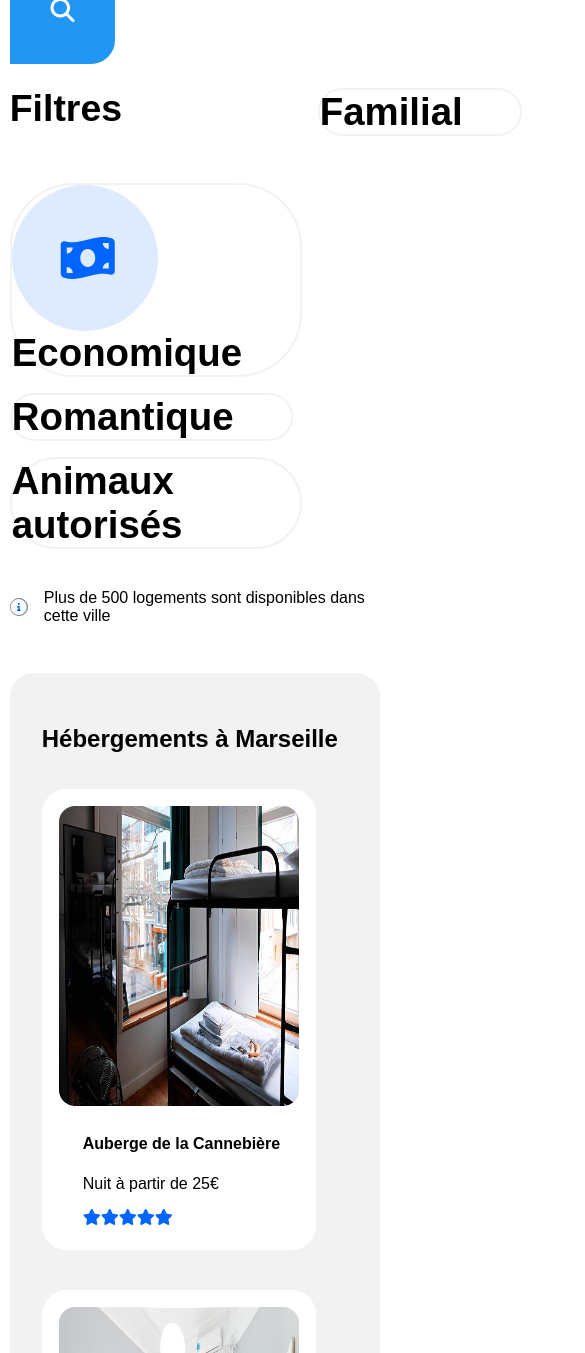
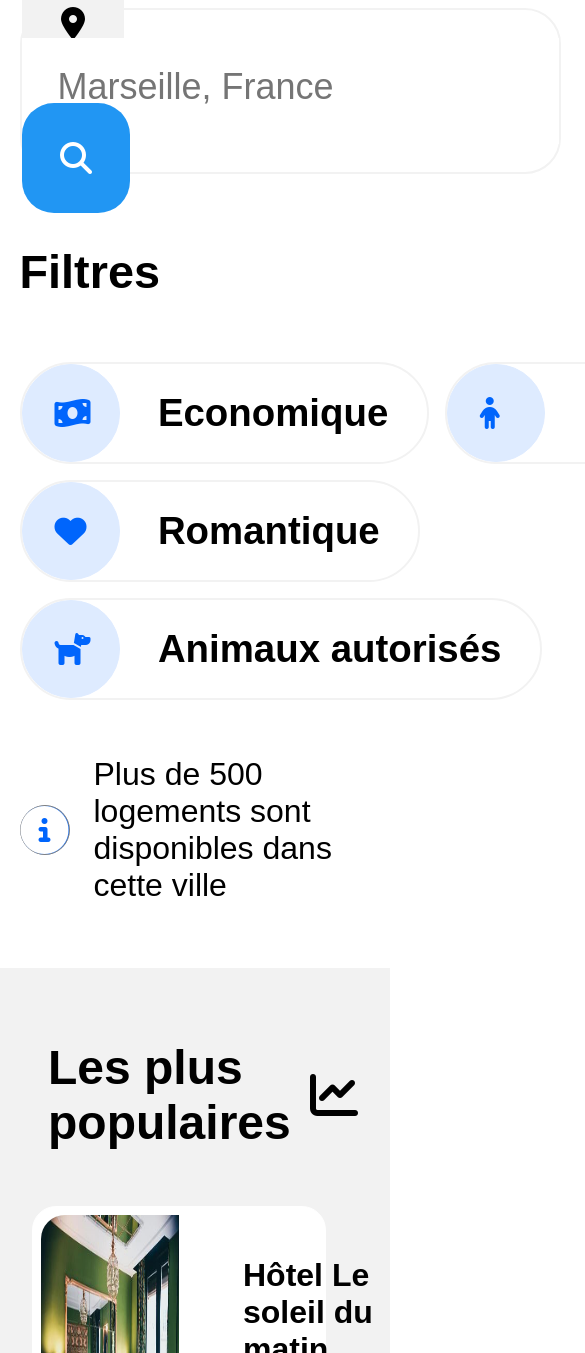
Before and after one commit to ArthurB2077/reservia, a plain HTML site: page index.html in a window 390 px wide. Shown: the part 647-2000 px from the top of the page, 585 px wide, since content can reach past the window. Drawn offline with Linux system fonts and the light colour scheme; a web font is replaced by a local one.

Commit message:
P1OPCR-22: bugfix on responsivity done

```diff
--- a/index.html
+++ b/index.html
@@ -30,51 +30,58 @@
                         <a class="rsv-header__medialink2" href="#activites">Activités</a>
                     </div>
                 </div>
+
             <div id="rsv">
 
                 <article>
+                    <div class="rsv-media">
                         <h3 id="rsv-searchsection--title">Trouver votre hébergement pour des vacances de rêves</h3>
-                            <p class="rsv-searchsection--content">En plein centre ville ou en pleine nature</p>
+                        <p class="rsv-searchsection--content--paragraph">En plein centre ville ou en pleine nature</p>
                         <div class="rsv-search rsv-searchsection--content">
                             <i class="fas fa-map-marker-alt rsv-search__icon"></i>
                             <i class="fas fa-map-marker-alt fa-lg rsv-search__mediaicon"></i>
                             <input class="rsv-search__serchbar" type="text" placeholder="Marseille, France" />
                             <a class="rsv-search__button">Rechercher</a>
-                                <i class="fas fa-search rsv-search__mediabutton"></i>
+                            <i class="fas fa-search fa-lg rsv-search__mediabutton"></i>
+                        </div>
 
-                            </div>
                         <div class="rsv-filter--mediaorganiser">
                             <div class="rsv-filter__list">
                                     <div class="rsv-filter__title">
                                         <h3><b> Filtres</b></h3>
                                     </div>
+
+                                    <div class="rsv-filter-align--ecoandfam">
                                         <div class="rsv-filter__modal">
                                             <i class="fas fa-money-bill-wave rsv-filter__icon"></i>
-                                            <i class="fas fa-money-bill-wave fa-3x rsv-filter__mediaicon"></i>
+                                            <i class="fas fa-money-bill-wave fa-2x rsv-filter__mediaicon"></i>
                                             <b class="rsv-filter--txt">Economique</b>
                                         </div>
-                                        <div id="rsv-filter__modal__fam">
+                                        <div class="rsv-filter__modal">
                                             <i class="fas fa-child rsv-filter__icon"></i>
+                                            <i class="fas fa-child fa-2x rsv-filter__mediaicon"></i>
                                             <b class="rsv-filter--txt">Familial</b>
+                                        </div>
                                     </div>
                                     <div class="rsv-filter__modal">
                                         <i class="fas fa-heart rsv-filter__icon"></i>
+                                        <i class="fas fa-heart fa-2x rsv-filter__mediaicon"></i>
                                         <b class="rsv-filter--txt">Romantique</b>
                                     </div>
                                     <div class="rsv-filter__modal">
                                         <i class="fas fa-dog rsv-filter__icon"></i>
+                                        <i class="fas fa-dog fa-2x rsv-filter__mediaicon"></i>
                                         <b class="rsv-filter--txt">Animaux autorisés</b>
                                     </div>
                             </div>
+                        </div>
 
-                                <div class="rsv-filter__mediamodal ">
-                                    <i class="fas fa-child rsv-filter__icon"></i>
-                                    <b class="rsv-filter--txt">Familial</b>
-                                </div>
-                            </div>
                         <div class="rsv-info">
                             <i class="fas fa-info-circle rsv-info--icon"></i>
-                                <p>Plus de 500 logements sont disponibles dans cette ville</p>
+                            <i class="fas fa-info-circle fa-3x rsv-info--mediaicon"></i>
+
+                            <p class="rsv-info--text">Plus de 500 logements sont disponibles dans cette ville</p>
+                        </div>
                     </div>
                 </article>
 
@@ -174,12 +181,15 @@
                             <h4 class="rsv-lodging--print-more">Afficher plus</h4>
 
                         </div>
+
                         <div class="rsv-lodging--popular">
                             <div class="rsv-lodging--pophead">
-                                    <h2>Les plus populaires</h2>
+                                <h2 class="rsv-popular-pophead--text">Les plus populaires</h2>
                                 <i class="fas fa-chart-line fa-2x rsv-popular__icon"></i>
+                                <i class="fas fa-chart-line fa-3x rsv-popular__mediaicon"></i>
                             </div>
                             <div class="rsv-lodging--poplist ">
+
                                 <div class="rsv-popular--card">
                                     <img class="rsv-lodging--images__pop" src="images/hebergements/4_small/emile-guillemot-Bj_rcSC5XfE-unsplash.jpg"/>
                                     <div class="rsv-popular--cardcontent">
@@ -234,12 +244,15 @@
                 </article>
 
                 <article>
+                    <div class="rsv-media">
                         <h3 id="activites">Activités à Marseille</h3>
                         <div class="rsv-activities--container">
+
                             <div class="rsv-activities--card1">
                                 <img class="rsv-activities--imagexl" src="images/activites/4_small/reno-laithienne-QUgJhdY5Fyk-unsplash.jpg"/>
                                 <h4 class="rsv-activities--headers">Vieux Port</h4>
                             </div>
+
                             <div class="rsv-activities__carddouble">
                                 <div class="rsv-activities--card2">
                                     <img class="rsv-activities--imagesm" src="images/activites/4_small/paul-hermann-QFTrLdQIRhI-unsplash.jpg"/>
@@ -250,10 +263,12 @@
                                     <h4 class="rsv-activities--headers">Iles de Frioul</h4>
                                 </div>
                             </div>
+
                             <div class="rsv-activities--card1">
                                 <img class="rsv-activities--imagexl"  src="images/activites/4_small/kilyan-sockalingum-NR8-cBCN3aI-unsplash.jpg"/>
                                 <h4 class="rsv-activities--headers">Parc National des Calanques</h4>
                             </div>
+
                             <div class="rsv-activities__carddouble">
                                 <div class="rsv-activities--card2">
                                     <img class="rsv-activities--imagesm"  src="images/activites/4_small/florian-wehde-xW9e8gdotxI-unsplash.jpg" />
@@ -264,10 +279,13 @@
                                     <h4 class="rsv-activities--headers">Parc de Longchamp</h4>
                                 </div>
                             </div>
+
+                        </div>
                     </div>
                 </article>
             </div>
         </section>
+
         <footer id="rsv-footer--container">
             <div class="rsv-footer--content rsv-footer__content1">
                 <h4>A propos</h4>
@@ -275,11 +293,13 @@
                 <p>Conditions générales de vente</p>
                 <p>Données et confidentialité</p>
             </div>
+
             <div class="rsv-footer--content">
                 <h4>Nos hébergements</h4>
                 <p>Charte qualité</p>
                 <p>Soumettre votre hôtel</p>
             </div>
+
             <div class="rsv-footer--content">
                 <h4>Assitance</h4>
                 <p>Centre d'aide</p>
--- a/style/style.css
+++ b/style/style.css
@@ -22,6 +22,7 @@ body
     width: 95%;
     margin:auto;
 }
+
 /*Body style content end here*/
 
 /*Header style content start here*/
@@ -231,6 +232,11 @@ body
 
 }
 
+.rsv-info--mediaicon
+{
+    display: none;
+}
+
 #hebergements
 {
     margin-bottom: 1.5em;
@@ -306,6 +312,11 @@ body
     justify-content: space-between;
     align-items: center;
     margin-bottom: 1em;
+}
+
+.rsv-popular__mediaicon
+{
+    display: none;
 }
 
 .rsv-lodging--popular
@@ -574,6 +585,21 @@ body
 
 @media all and (min-width: 250px) and (max-width: 1000px)
 {
+    #rsv
+    {
+        padding-top: inherit;
+        width: inherit;
+        margin:inherit;
+    }
+
+    .rsv-media
+    {
+        display: inherit;
+        padding-top: 0;
+        width: 90%;
+        margin:auto;
+    }
+
     .rsv-header
     {
         display: flex;
@@ -619,7 +645,7 @@ body
         display: flex;
         justify-content: space-evenly;
         width: 100%;
-        margin-top: 2em;
+        margin-top: 3.5em;
     }
 
     .rsv-mediaheader
@@ -635,7 +661,7 @@ body
         color: black;
         border-bottom: 3px solid;
         border-bottom-color: #0065FC;
-        font-size: 2em;
+        font-size: 2.5em;
         padding-bottom: 0.7em;
         text-align: center;
         flex: 1;
@@ -647,7 +673,7 @@ body
         color: black;
         border-bottom: 3px solid;
         border-bottom-color: lightgrey;
-        font-size: 2em;
+        font-size: 2.5em;
         padding-bottom: 0.7em;
         text-align: center;
         flex: 1;
@@ -666,8 +692,21 @@ body
 
     #rsv-searchsection--title {
         margin-top: 7%;
+        font-size: 3em;
+        flex-wrap: wrap;
+    }
+
+    .rsv-searchsection--content--paragraph
+    {
         font-size: 2em;
-        flex-wrap: wrap;
+    }
+
+    .rsv-search
+    {
+        width: fit-content;
+        border: 2px solid #F2F2F2;
+        padding: 0;
+        border-radius: 1.5em;
     }
 
     .rsv-searchsection--content
@@ -683,22 +722,21 @@ body
     .rsv-search__mediaicon
     {
         display: inline;
-        margin-right: 1.5em;
         border: 1px solid;
         border-color: #F2F2F2;
         padding: 1.2em;
         background-color: #F2F2F2;
-        border-top-left-radius: 15px;
-        border-bottom-left-radius: 15px;
+        border-top-left-radius: 1em;
+        border-bottom-left-radius: 1em;
 
     }
 
     .rsv-search__serchbar
     {
-        padding: 2em;
         font-size: 1.5em;
         border: none;
-        margin-top: 0.5em;
+        margin-top: 0;
+        padding-top: 0.8em;
     }
 
     .rsv-search__serchbar:focus
@@ -717,20 +755,20 @@ body
     .rsv-search__mediabutton
     {
         display: inline;
-        padding: 1.7em;
+        padding: 1.2em;
+        height: border-box;
         background: #2196F3;
         color: white;
         border: none;
         cursor: pointer;
-        border-top-right-radius: 1em;
-        border-bottom-right-radius: 1em;
+        border-radius: 1em;
     }
 
     .rsv-filter__title
     {
         padding-right: 1em;
         flex-wrap: wrap-reverse;
-        font-size: 2em;
+        font-size: 2.5em;
     }
 
     .rsv-filter__list
@@ -749,15 +787,17 @@ body
         border: 2px solid;
         border-color: #F2F2F2;
         border-radius: 4em;
-        display: inline-block;
+        display: flex;
+        align-items: center;
         height: fit-content;
         width: fit-content;
         margin-top: 1em;
     }
 
-    #rsv-filter__modal__fam
+    .rsv-filter-align--ecoandfam
     {
-        display: none;
+        display: flex;
+        flex-direction: row;
     }
 
     .rsv-filter__mediamodal
@@ -768,10 +808,11 @@ body
         border-color: #F2F2F2;
         border-radius: 4em;
         display: flex;
+        align-items: center;
         height: fit-content;
         width: fit-content;
-        margin-top: 17%;
         flex-wrap: nowrap;
+        align-self: center;
     }
 
     .rsv-filter__mediaicon
@@ -783,6 +824,7 @@ body
         padding: 1em;
         background-color: #DEEBFF;
         width: 1em;
+        margin: 0;
     }
 
 
@@ -801,6 +843,9 @@ body
     {
         color: black;
         font-size: 2.4em;
+        margin-left: 1em;
+        padding-right: 1em;
+        flex-wrap: nowrap;
     }
 
     .rsv-filter--mediaorganiser
@@ -809,17 +854,116 @@ body
         flex-direction: row;
     }
 
+    .rsv-info
+    {
+        display: flex;
+        align-items: center;
+    }
+
+    .rsv-info--icon
+    {
+        display: none;
+
+    }
+
+    .rsv-info--mediaicon
+    {
+        display: inherit;
+        color: white;
+        background-color: #0065FC;
+        margin-right: 0.5em;
+        border: 0.5px solid;
+        border-color: grey;
+        border-radius: 1em;
+    }
+
+    .rsv-info--text
+    {
+        font-size: 2em;
+    }
+
+    .rsv-lodging--pophead
+    {
+        display: flex;
+        margin-bottom: 1em;
+        margin-left: 1em;
+    }
+
+    .rsv-popular__icon
+    {
+        padding-right: 1.2em;
+    }
+
+    .rsv-lodging--popular
+    {
+        background-color: #F2F2F2;
+        width: auto;
+        flex-direction: column;
+        padding: 2em;
+        border-radius: inherit;
+        margin-left: 0;
+        margin-top: 2em;
+    }
+
+    .rsv-popular-pophead--text
+    {
+        font-size: 3em;
+    }
+
+    .rsv-popular--card
+    {
+        display: flex;
+        background-color: white;
+        border: 1px solid white;
+        border-radius: 1.5em;
+        padding: 0.5em;
+        margin-bottom: 2.5em;
+        margin-right: 2em;
+        width: auto;
+    }
+
+    .rsv-popular--cardcontent
+    {
+        flex-direction: column;
+        justify-content: center;
+        margin-left: 2em;
+        font-size: 2em;
+    }
+
+    .rsv-popular__icon
+    {
+        display: none;
+    }
+
+    .rsv-popular__mediaicon
+    {
+        display: inherit;
+    }
+
+    .rsv-lodging--images__pop
+    {
+        width: 50%;
+        height: 300px;
+        border-top-left-radius: 1.5em;
+        border-bottom-left-radius: 1.5em;
+    }
+
     .rsv-lodging--container
     {
         display: flex;
         justify-content: space-evenly;
-        flex-direction: column;
+        flex-direction: column-reverse;
         width:  auto;
+    }
+
+    #hebergements
+    {
+        font-size: 3em;
     }
 
     .rsv-lodging--classic
     {
-        background-color: #F2F2F2;
+        background-color: inherit;
         width: auto;
         flex-direction: column;
         padding: 2em;
@@ -841,11 +985,12 @@ body
         flex-direction: column;
         background-color: white;
         border: 1px solid white;
-        border-radius: 1.5em;
+        border-radius: 2em;
         padding: 0.5em;
         margin-bottom: 2.5em;
         margin-right: 2em;
         width: auto;
+        box-shadow: 0 4px 8px 0 rgba(0, 0, 0, 0.2), 0 6px 20px 0 rgba(0, 0, 0, 0.19);
     }
 
     .rsv-lodging--classic-carcontent
@@ -854,68 +999,43 @@ body
         justify-content: center;
         margin-left: 2em;
         width: auto;
-        margin-bottom: 1em;
+        margin-bottom: 0.5em;
+        font-size: 2em;
     }
 
     .rsv-lodging--images
     {
         width: auto;
         height: 300px;
-        border-radius: 1.5em;
+        border-top-right-radius: 1.5em;
+        border-top-left-radius: 1.5em;
         padding: 0.5em;
     }
 
-    .rsv-lodging--pophead
+    .rsv-lodging--print-more
     {
-        display: flex;
-        margin-bottom: 1em;
-        margin-left: 1em;
+        padding:0.5em;
+        margin-top: 0;
+        font-size: 3em;
     }
 
-    .rsv-popular__icon
+    #activites
     {
-        padding-right: 1.2em;
+        margin-top: 0em;
+        font-size: 3em;
     }
-
-    .rsv-lodging--popular
-    {
-        background-color: #F2F2F2;
-        width: auto;
-        flex-direction: column;
-        padding: 2em;
-        border-radius: 1.5em;
-        margin-left: 0;
-        margin-top: 2em;
-    }
-
-
-    .rsv-popular--card
-    {
-        display: flex;
-        background-color: white;
-        border: 1px solid white;
-        border-radius: 1.5em;
-        padding: 0.5em;
-        margin-bottom: 2.5em;
-        margin-right: 2em;
-        width: auto;
-    }
-
-    .rsv-lodging--images__pop
-    {
-        width: 50%;
-        height: 300px;
-        border-top-left-radius: 1.5em;
-        border-bottom-left-radius: 1.5em;
-    }
-
-
 
     .rsv-activities--container
     {
         display: flex;
         flex-direction: column;
         width: auto;
+    }
+
+    .rsv-activities--headers
+    {
+        margin-left: 2em;
+        font-size: 2em;
     }
 
     .rsv-activities--card1
@@ -930,9 +1050,10 @@ body
 
     .rsv-activities--card2
     {
-        height: 18em;
-        width: 47%;
+        height: 40em;
+        width: auto;
         margin-bottom: 3em;
+        background-color: white;
         border-radius: 2.5em;
         box-shadow: 0 4px 8px 0 rgba(0, 0, 0, 0.2), 0 6px 20px 0 rgba(0, 0, 0, 0.19);
     }
@@ -940,16 +1061,25 @@ body
     .rsv-activities__carddouble
     {
         display: flex;
-        flex-direction: row;
+        flex-direction: column;
         justify-content: space-between;
-
     }
 
-    #activites
+    .rsv-activities--imagexl
     {
-        margin-top: 3em;
+        width: 100%;
+        height: 80%;
+        border-top-left-radius: 2.5em;
+        border-top-right-radius: 2.5em;
     }
 
+    .rsv-activities--imagesm
+    {
+        width: 100%;
+        height: 80%;
+        border-top-left-radius: 2.5em;
+        border-top-right-radius: 2.5em;
+    }
 
     #rsv-footer--container
     {
@@ -957,6 +1087,7 @@ body
         background-color: #F2F2F2;
         flex-direction: column;
         width: auto;
+        padding: 1em;
 
     }
 
@@ -964,15 +1095,18 @@ body
     {
         margin-right: 0;
         margin-top: 0;
-        margin-bottom: 0;
+        margin-left: 1em;
+        margin-bottom: 2em;
         white-space: nowrap;
-        text-align: center;
+        text-align: inherit;
+        font-size: 2em;
     }
 
     .rsv-footer__content1
     {
         margin-left: 0;
         padding: 1em;
-        text-align: center;
+        text-align: inherit;
+        margin-bottom: 0.5em;
     }
 }
```
Lines whose indentation alone changed are shown as unchanged.
